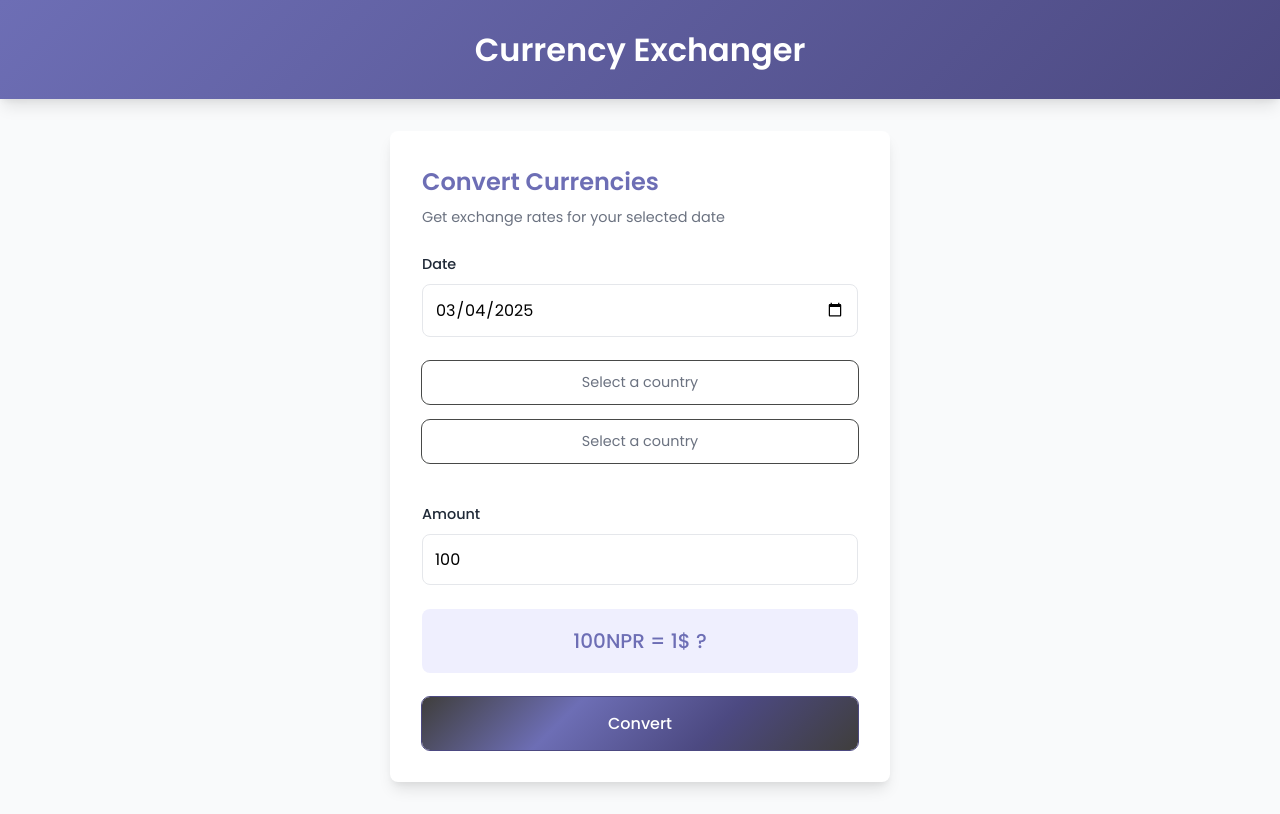
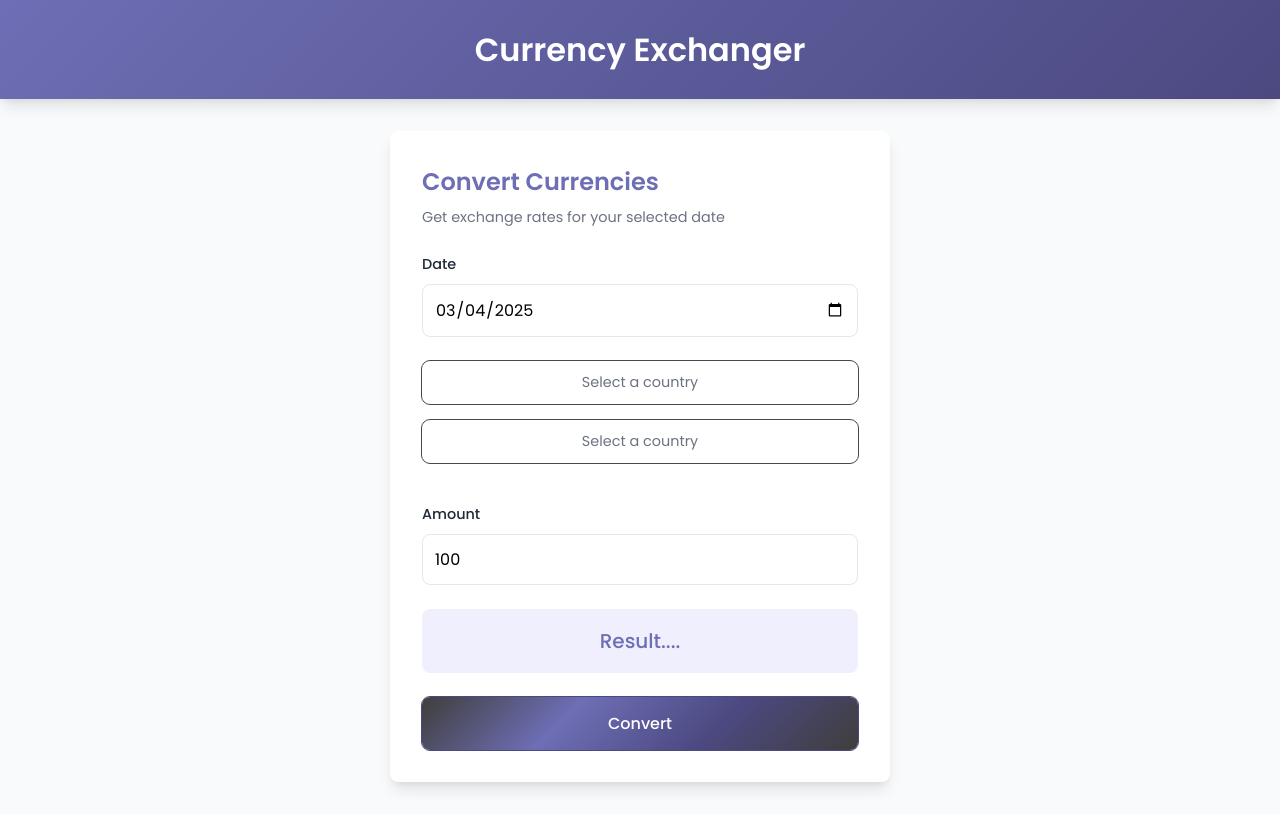
Before and after one commit to cHANGTEEZY/currency-exchanger, a website built with Vite: page index.html in a window 1280 px wide. Built offline with nearby package versions, Linux system fonts and the light colour scheme; no server answers; files whose address does not match are found by name.

Commit message:
completed

```diff
--- a/index.html
+++ b/index.html
@@ -53,7 +53,7 @@
               min="1"
             />
           </div>
-          <div class="result-div">100NPR = 1$ ?</div>
+          <div class="result-div">Result....</div>
           <button type="button" id="convert" class="convert-btn">
             Convert
           </button>
```
Also changed, not shown: src/modules/getExchangeRates.js (+5 -7 lines).
